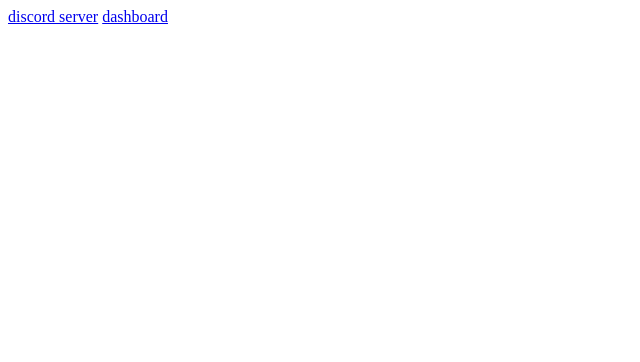
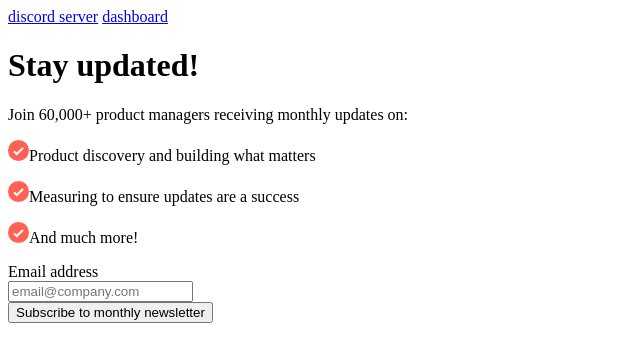
Before and after one commit to VictorMukumbu/simple, a plain HTML site: page index.html in a window 1280 px wide. Shown: the whole page, without its empty margins (0-640 px from the left). Drawn offline with Linux system fonts and the light colour scheme.

Commit message:
Update index.html

```diff
--- a/index.html
+++ b/index.html
@@ -9,5 +9,17 @@
     <a href="https://discord.gg/frontend">discord server</a>
     <a href="dashboard.html" target="_blank" rel="noopener noreferrer">dashboard</a>
 
+<!--     extra -->
+    <div class="pager">
+      <h1>Stay updated!</h1>
+      <p>Join 60,000+ product managers receiving monthly updates on:</p>
+      <p><svg xmlns="http://www.w3.org/2000/svg" width="21" height="21" viewBox="0 0 21 21"><g fill="none"><circle cx="10.5" cy="10.5" r="10.5" fill="#FF6155"/><path stroke="#FFF" stroke-width="2" d="M6 11.381 8.735 14 15 8"/></g></svg>Product discovery and building what matters</p>
+      <p><svg xmlns="http://www.w3.org/2000/svg" width="21" height="21" viewBox="0 0 21 21"><g fill="none"><circle cx="10.5" cy="10.5" r="10.5" fill="#FF6155"/><path stroke="#FFF" stroke-width="2" d="M6 11.381 8.735 14 15 8"/></g></svg>Measuring to ensure updates are a success</p>
+      <p><svg xmlns="http://www.w3.org/2000/svg" width="21" height="21" viewBox="0 0 21 21"><g fill="none"><circle cx="10.5" cy="10.5" r="10.5" fill="#FF6155"/><path stroke="#FFF" stroke-width="2" d="M6 11.381 8.735 14 15 8"/></g></svg>And much more!</p>
+      <label for="email">Email address</label><br>
+      <input type="email" name="email" id="email" placeholder="email@company.com" required><br>
+      <button type="submit">Subscribe to monthly newsletter</button>
+    </div>
+<!--     extra end -->
 </body>
 </html>
```
